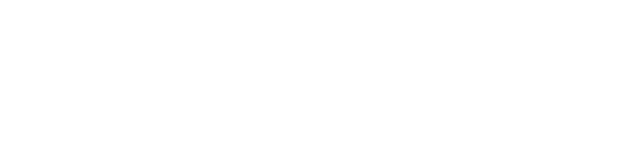
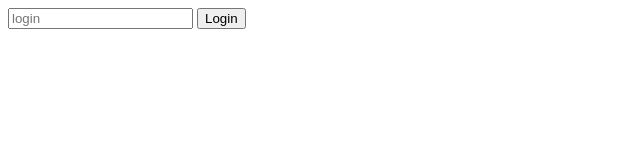
Before and after one commit to juleslagarde/ChatBot_NodeJs, a website: page public/index.html in a window 1280 px wide. Shown: the whole page, without its empty margins (0-640 px from the left). Drawn offline with Linux system fonts and the light colour scheme.

Commit message:
gitignore + start login

```diff
--- a/public/index.html
+++ b/public/index.html
@@ -8,6 +8,9 @@
     <title>ChatBot</title>
 </head>
 <body>
-
+<form action="/" method="post">
+    <input type="text" name="login" id="login" placeholder="login">
+    <button type="submit">Login</button>
+</form>
 </body>
 </html>
```
Also changed, not shown: 1 other file.
